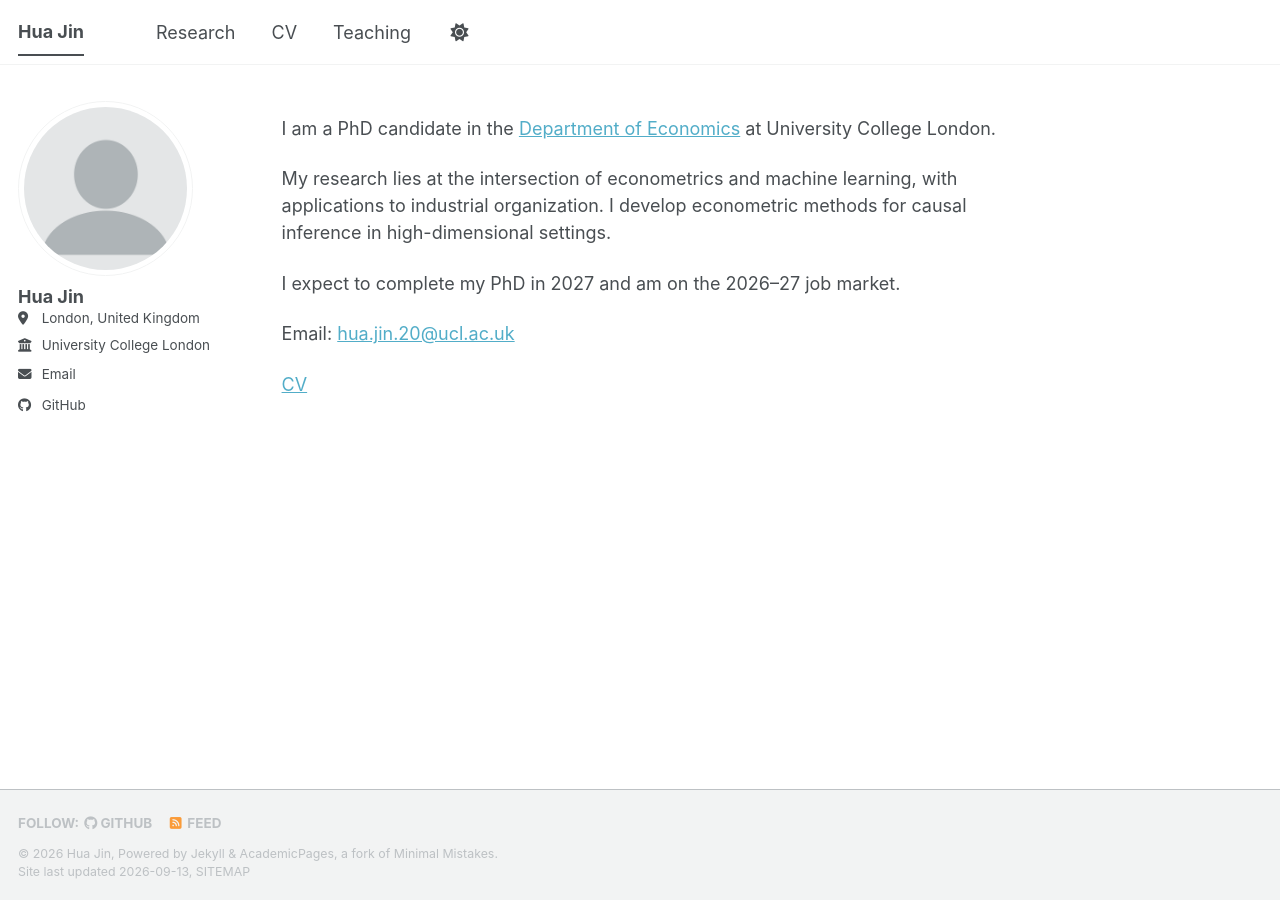
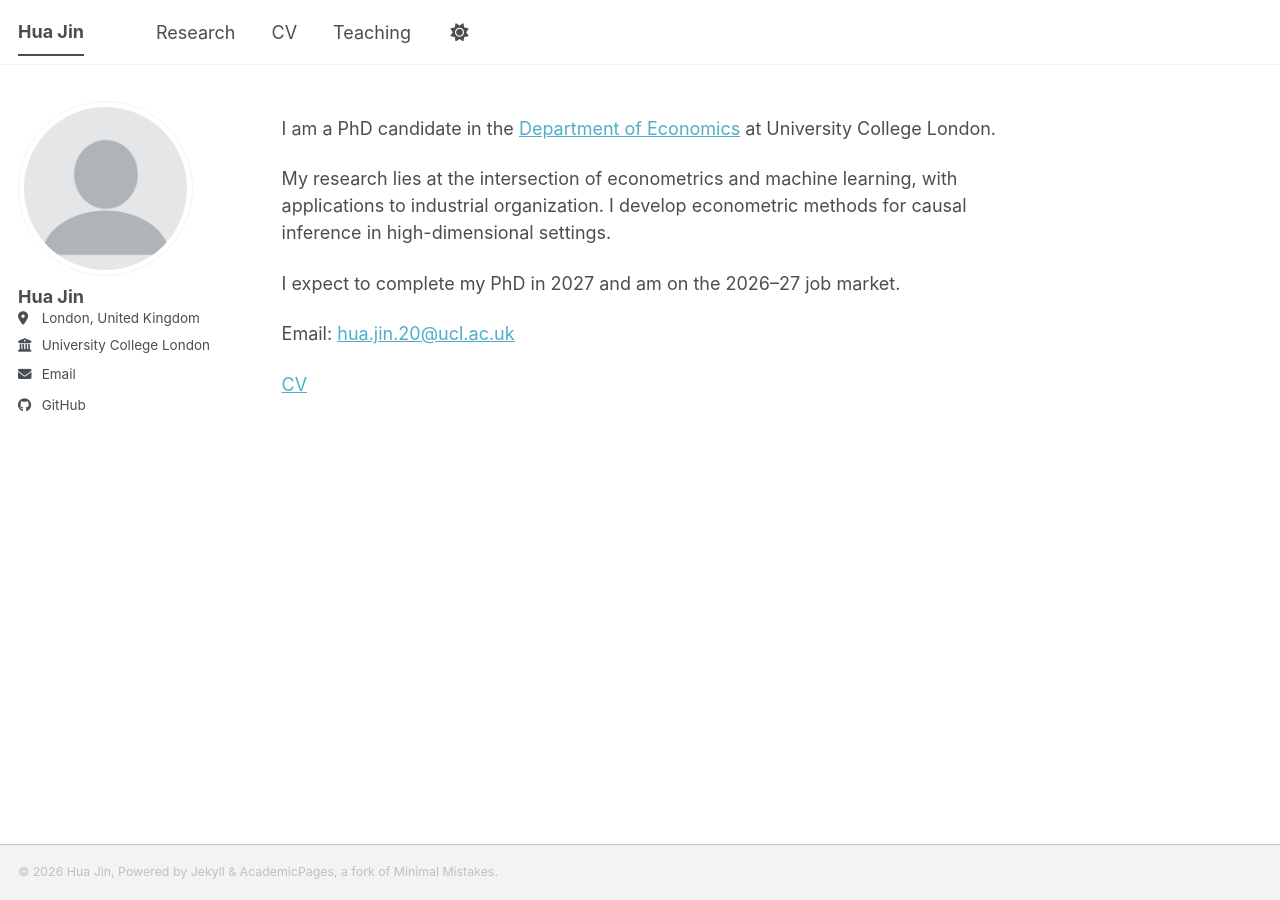
Before and after one commit to huajin-econ/huajin-econ.github.io, a Jekyll site: the page built from _pages/about.md, in a window 1280 px wide. Built offline with Jekyll 4.4.1, drawn with Linux system fonts in a browser that asks for light colours; a style sheet for code colours, icons or effects is not loaded.

Commit message:
Update footer.html

```diff
--- a/_includes/footer.html
+++ b/_includes/footer.html
@@ -1,6 +1,6 @@
 {% include base_path %}
 
-{% if site.author.github or site.author.bitbucket or site.atom_feed.hide != true %}
+<!-- {% if site.author.github or site.author.bitbucket or site.atom_feed.hide != true %}
 <div class="page__footer-follow">
   <ul class="social-icons">
     {% if site.data.ui-text[site.locale].follow_label %}
@@ -17,9 +17,9 @@
     {% endif %}
   </ul>
 </div>
-{% endif %}
+{% endif %} -->
 
 <div class="page__footer-copyright">
-  &copy; {{ site.time | date: '%Y' }} {{ site.name | default: site.title }}, {{ site.data.ui-text[site.locale].powered_by | default: "Powered by" }} <a href="https://jekyllrb.com" rel="nofollow">Jekyll</a> &amp; <a href="https://github.com/academicpages/academicpages.github.io">AcademicPages</a>, a fork of <a href="https://mademistakes.com/work/minimal-mistakes-jekyll-theme/" rel="nofollow">Minimal Mistakes</a>.<br />
-  Site last updated {{ "now" | date: '%Y-%m-%d' }}, <a href="/sitemap/" style="text-transform: uppercase;">{{ site.data.ui-text[site.locale].site_map | default: "Sitemap" }}</a>
+  &copy; {{ site.time | date: '%Y' }} {{ site.name | default: site.title }}, {{ site.data.ui-text[site.locale].powered_by | default: "Powered by" }} <a href="https://jekyllrb.com" rel="nofollow">Jekyll</a> &amp; <a href="https://github.com/academicpages/academicpages.github.io">AcademicPages</a>, a fork of <a href="https://mademistakes.com/work/minimal-mistakes-jekyll-theme/" rel="nofollow">Minimal Mistakes</a>.
+  <!-- <br />Site last updated {{ "now" | date: '%Y-%m-%d' }}, <a href="/sitemap/" style="text-transform: uppercase;">{{ site.data.ui-text[site.locale].site_map | default: "Sitemap" }}</a> -->
 </div>
```
